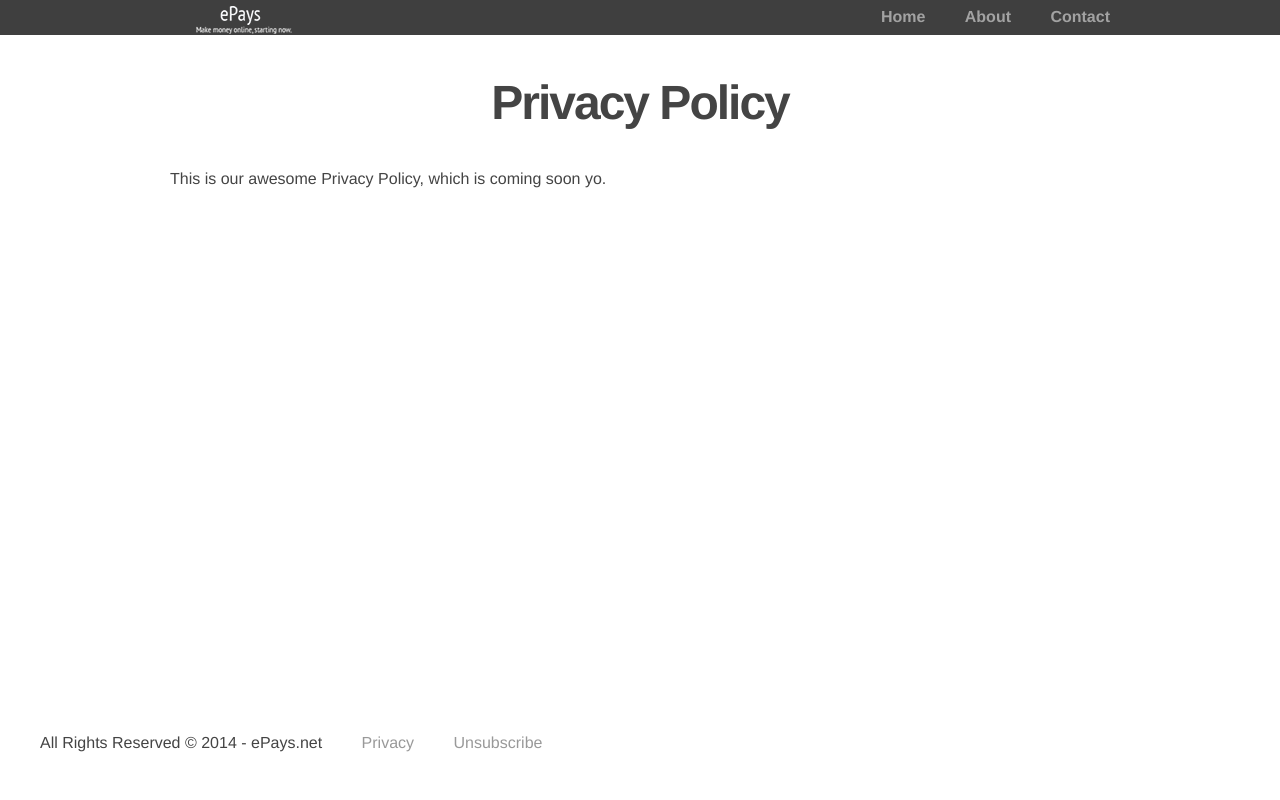
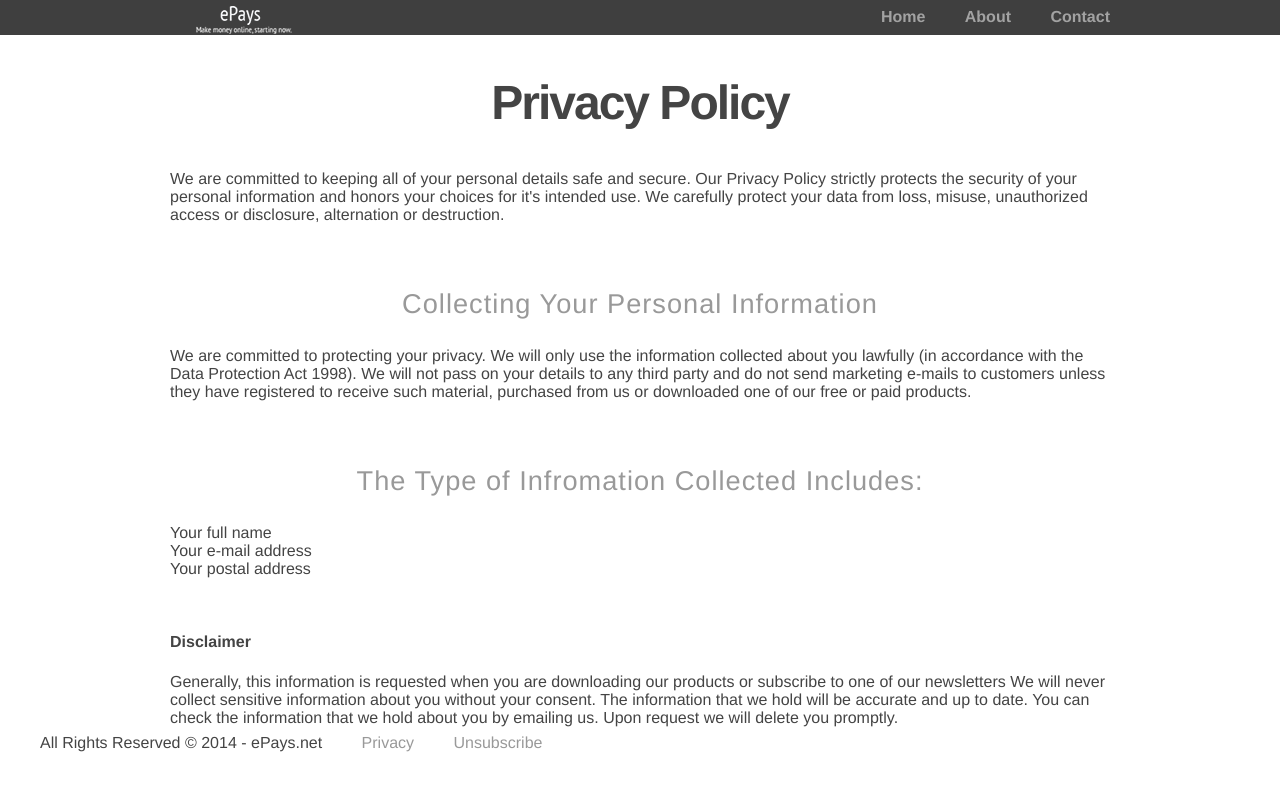
Before and after one commit to michaelwalkerfl/ducking-octo-bear, a Flask app: page /privacy in a window 1280 px wide. Run offline with Flask 2, Linux system fonts and the light colour scheme.

Commit message:
updated privacy.

```diff
--- a/templates/privacy.html
+++ b/templates/privacy.html
@@ -2,5 +2,18 @@
 
 {% block content %}
   <h2>Privacy Policy</h2>
-  <p>This is our awesome Privacy Policy, which is coming soon yo.</p>
+  <p>We are committed to keeping all of your personal details safe and secure. Our Privacy Policy strictly protects the security of your personal information and honors your choices for it's intended use. We carefully protect your data from loss, misuse, unauthorized access or disclosure, alternation or destruction.</p>
+&nbsp;
+  <h3>Collecting Your Personal Information</h3>
+  <p>We are committed to protecting your privacy. We will only use the information collected about you lawfully (in accordance with the Data Protection Act 1998). We will not pass on your details to any third party and do not send marketing e-mails to customers unless they have registered to receive such material, purchased from us or downloaded one of our free or paid products.</p>
+&nbsp;
+  <h3>The Type of Infromation Collected Includes: </h3>
+  <p>Your full name
+  <br>Your e-mail address</br>
+  Your postal address
+  </p>
+&nbsp;
+&nbsp;
+  <h4>Disclaimer</h4>
+  <p>Generally, this information is requested when you are downloading our products or subscribe to one of our newsletters We will never collect sensitive information about you without your consent. The information that we hold will be accurate and up to date. You can check the information that we hold about you by emailing us. Upon request we will delete you promptly.</p>
 {% endblock %}
```
